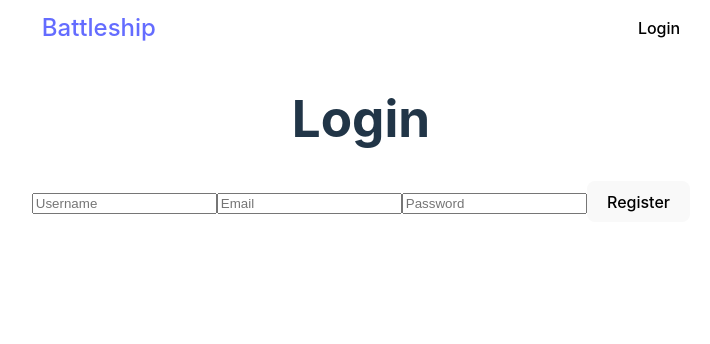
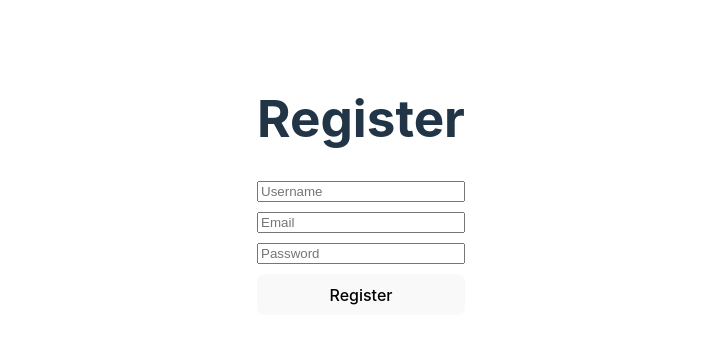
Before and after one commit to g-thedev/battleship-client, a React (Vite) app: page /register in a window 1280 px wide. Shown: the top 344 px of the page, without its empty margins (279-989 px from the left). Built offline with nearby package versions, Linux system fonts and the light colour scheme.

Commit message:
Clean up styles and heading for login and registration page

```diff
--- a/src/components/common/Nav/index.tsx
+++ b/src/components/common/Nav/index.tsx
@@ -1,6 +1,6 @@
 import React, { useContext } from 'react';
 import { Link, useLocation } from 'react-router-dom';
-import './NavBar.css';
+import './style.css';
 import { AuthContext } from '../../../context/AuthContext';
 
 const NavBar: React.FC = () => {
--- a/src/components/common/Nav/NavBar.css
+++ b/src/components/common/Nav/style.css
@@ -11,8 +11,13 @@
     font-size: 24px;
 }
 
+.logo a {
+    text-decoration: none;
+    color: white;
+}
+
 .nav a {
     margin-left: 20px;
     text-decoration: none;
-    color: black;
+    color: white;
 }
--- a/src/pages/Login/index.tsx
+++ b/src/pages/Login/index.tsx
@@ -2,6 +2,7 @@ import React, { useState } from 'react';
 import { useAuth } from '../../context/AuthContext';
 import { useNavigate } from 'react-router-dom';
 import { loginUser } from '../../services/api';
+import './style.css';
 
 const LoginPage: React.FC = () => {
     const [formData, setFormData] = useState({
@@ -32,7 +33,7 @@ const LoginPage: React.FC = () => {
     };
 
     return (
-        <div>
+        <div className='login-form'>
             <h1>Login</h1>
             <input
                 type="text"
--- /dev/null
+++ b/src/pages/Login/style.css
@@ -0,0 +1,10 @@
+.login-form{
+    display: flex;
+    flex-direction: column;
+    max-width: 250px;
+    margin: 0 auto;
+}
+
+.login-form input{
+    margin-bottom: 10px;
+}
--- a/src/pages/Register/index.tsx
+++ b/src/pages/Register/index.tsx
@@ -2,6 +2,7 @@ import React, { useState } from 'react';
 import { useAuth } from '../../context/AuthContext';
 import { useNavigate } from 'react-router-dom';
 import { registerUser } from '../../services/api';
+import './style.css';
 
 const RegisterPage: React.FC = () => {
     const [formData, setFormData] = useState({
@@ -33,8 +34,8 @@ const RegisterPage: React.FC = () => {
     };
 
     return (
-        <div>
-            <h1>Login</h1>
+        <div className='registration-form'>
+            <h1>Register</h1>
             <input
                 type="text"
                 placeholder="Username"
--- /dev/null
+++ b/src/pages/Register/style.css
@@ -0,0 +1,10 @@
+.registration-form {
+    display: flex;
+    flex-direction: column;
+    max-width: 250px;
+    margin: 0 auto;
+}
+
+.registration-form input {
+    margin-bottom: 10px;
+}
```
